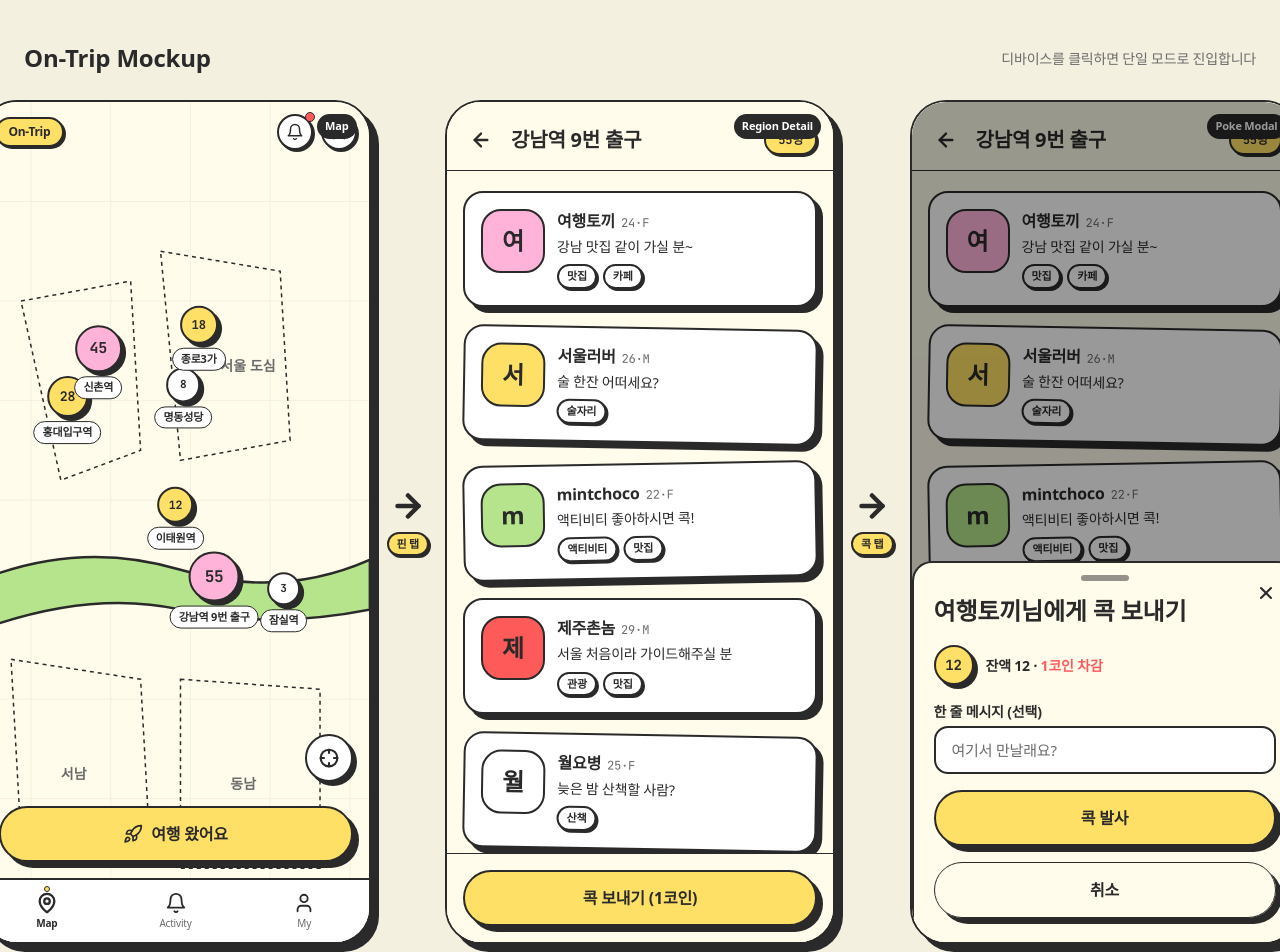
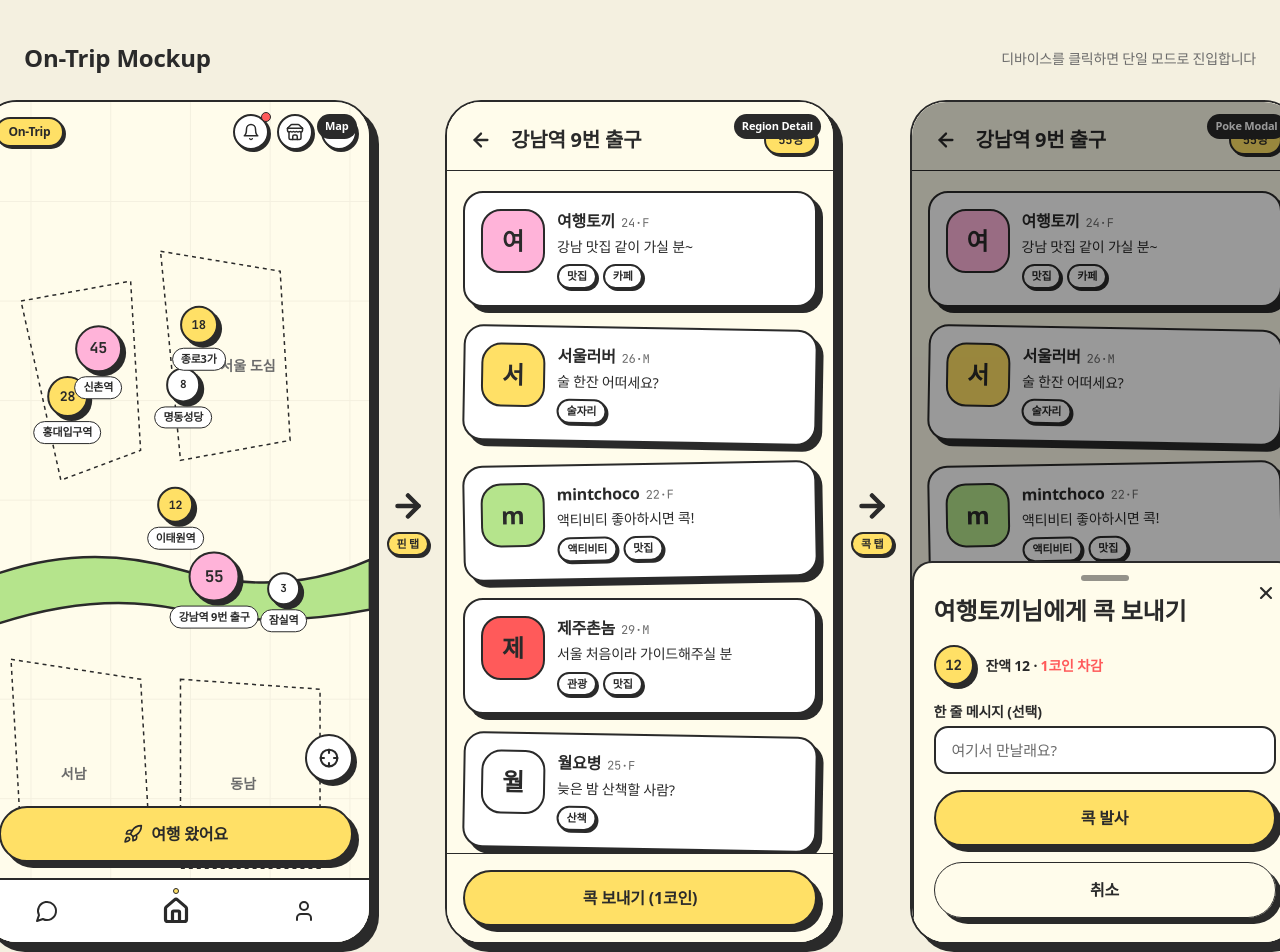
Before and after one commit to eugene0429/on-trip-frontend, a React (Vite) app in the folder mockup/: page / in a window 1280 px wide. Shown: the top 952 px of the page. Built offline with nearby package versions, Linux system fonts and the light colour scheme; a web font is replaced by a local one.

Commit message:
feat(mockup): redesign TabBar (icon-only chat/home/my) and Map header (notification/store/announcement)
Co-Authored-By: Claude Opus 4.7 (1M context) <noreply@anthropic.com>

```diff
--- a/mockup/src/components/TabBar.tsx
+++ b/mockup/src/components/TabBar.tsx
@@ -1,32 +1,39 @@
-import { MapPin, Bell, User } from 'lucide-react';
+import { MessageCircle, Home, User } from 'lucide-react';
 
-type TabKey = 'map' | 'activity' | 'my';
+export type TabKey = 'chat' | 'home' | 'my';
 
-const TABS: { key: TabKey; label: string; Icon: typeof MapPin }[] = [
-  { key: 'map', label: 'Map', Icon: MapPin },
-  { key: 'activity', label: 'Activity', Icon: Bell },
-  { key: 'my', label: 'My', Icon: User },
+const TABS: { key: TabKey; Icon: typeof Home; label: string }[] = [
+  { key: 'chat', Icon: MessageCircle, label: '채팅' },
+  { key: 'home', Icon: Home,          label: '홈' },
+  { key: 'my',   Icon: User,          label: '마이' },
 ];
 
 export type TabBarProps = {
   active: TabKey;
+  onTab?: (key: TabKey) => void;
 };
 
-export default function TabBar({ active }: TabBarProps) {
+export default function TabBar({ active, onTab }: TabBarProps) {
   return (
     <div className="absolute bottom-0 left-0 right-0 h-16 bg-surface border-t-[2.5px] border-outline flex">
-      {TABS.map(({ key, label, Icon }) => {
+      {TABS.map(({ key, Icon, label }) => {
         const isActive = key === active;
         return (
-          <div key={key} className="flex-1 flex flex-col items-center justify-center gap-0.5 relative">
+          <button
+            key={key}
+            onClick={() => onTab?.(key)}
+            aria-label={label}
+            className="flex-1 flex items-center justify-center relative"
+          >
             {isActive && (
-              <div className="absolute top-1.5 w-1.5 h-1.5 bg-primary rounded-pill border border-outline" />
+              <div className="absolute top-2 w-1.5 h-1.5 bg-primary rounded-pill border border-outline" />
             )}
-            <Icon size={22} color="#2A2A2A" strokeWidth={isActive ? 2.5 : 2} />
-            <span className={`text-[10px] ${isActive ? 'font-bold text-outline' : 'font-medium text-textMuted'}`}>
-              {label}
-            </span>
-          </div>
+            <Icon
+              size={isActive ? 28 : 24}
+              color="#2A2A2A"
+              strokeWidth={isActive ? 2.75 : 2}
+            />
+          </button>
         );
       })}
     </div>
--- a/mockup/src/screens/MapScreen.tsx
+++ b/mockup/src/screens/MapScreen.tsx
@@ -1,4 +1,5 @@
-import { Bell, User, Crosshair, Rocket } from 'lucide-react';
+import { Bell, Store, Megaphone, Crosshair, Rocket } from 'lucide-react';
+import { TabKey } from '../components/TabBar';
 import StickerCard from '../components/StickerCard';
 import StickerButton from '../components/StickerButton';
 import PinMarker from '../components/PinMarker';
@@ -8,20 +9,24 @@ import { regions } from '../data/regions';
 
 export type MapScreenProps = {
   onPinTap?: (regionId: string) => void;
+  onTab?: (key: TabKey) => void;
 };
 
-export default function MapScreen({ onPinTap }: MapScreenProps) {
+export default function MapScreen({ onPinTap, onTab }: MapScreenProps) {
   return (
     <div className="relative w-full h-full overflow-hidden">
       <div className="absolute top-3 left-3 right-3 z-30 flex items-center justify-between">
         <Chip bg="bg-primary"><span className="font-extrabold tracking-tight">On-Trip</span></Chip>
         <div className="flex gap-2">
-          <StickerCard offset="xs" rounded="pill" className="w-9 h-9 flex items-center justify-center relative">
+          <StickerCard offset="xs" rounded="pill" pressable className="w-9 h-9 flex items-center justify-center relative">
             <Bell size={18} color="#2A2A2A" />
             <span className="absolute -top-1 -right-1 w-2.5 h-2.5 bg-accentRed rounded-pill border-[1.5px] border-outline" />
           </StickerCard>
-          <StickerCard offset="xs" rounded="pill" className="w-9 h-9 flex items-center justify-center">
-            <User size={18} color="#2A2A2A" />
+          <StickerCard offset="xs" rounded="pill" pressable className="w-9 h-9 flex items-center justify-center">
+            <Store size={18} color="#2A2A2A" />
+          </StickerCard>
+          <StickerCard offset="xs" rounded="pill" pressable className="w-9 h-9 flex items-center justify-center">
+            <Megaphone size={18} color="#2A2A2A" />
           </StickerCard>
         </div>
       </div>
@@ -54,7 +59,7 @@ export default function MapScreen({ onPinTap }: MapScreenProps) {
         </StickerButton>
       </div>
 
-      <TabBar active="map" />
+      <TabBar active="home" onTab={onTab} />
     </div>
   );
 }
```
